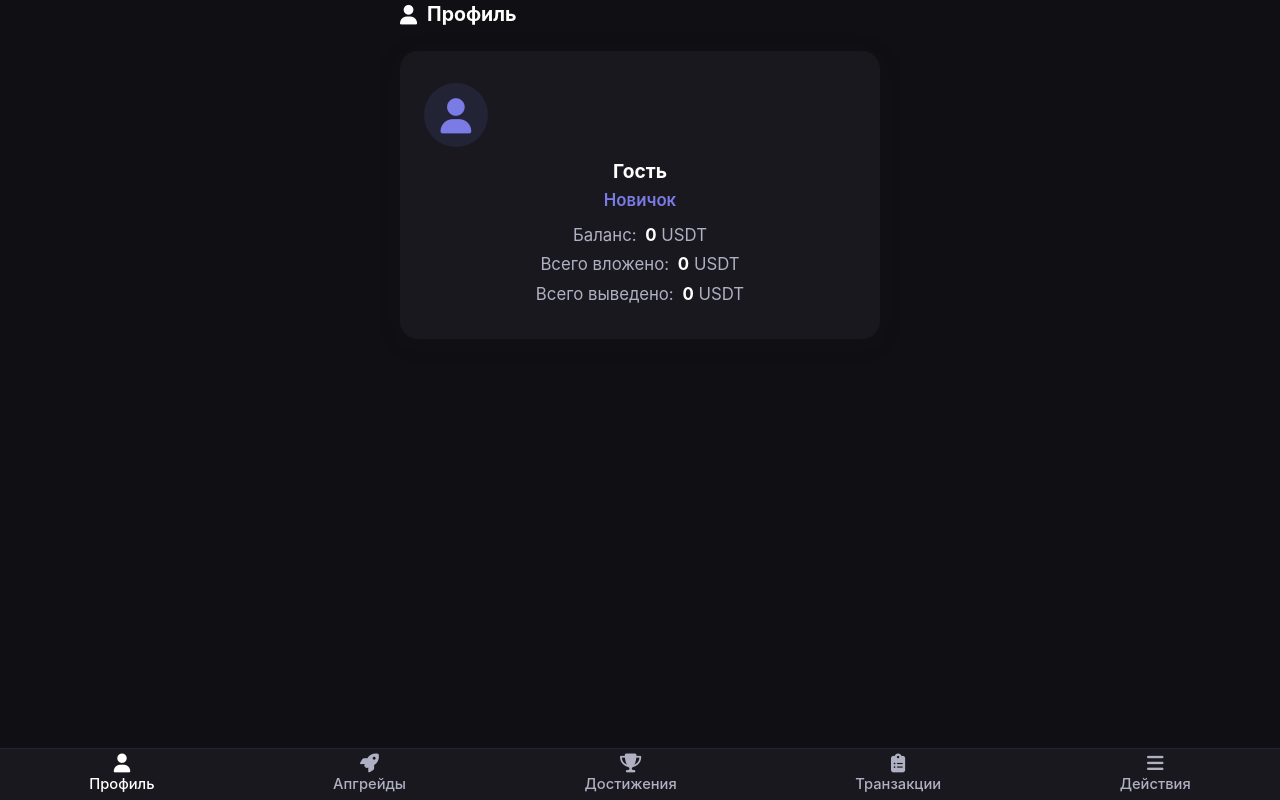
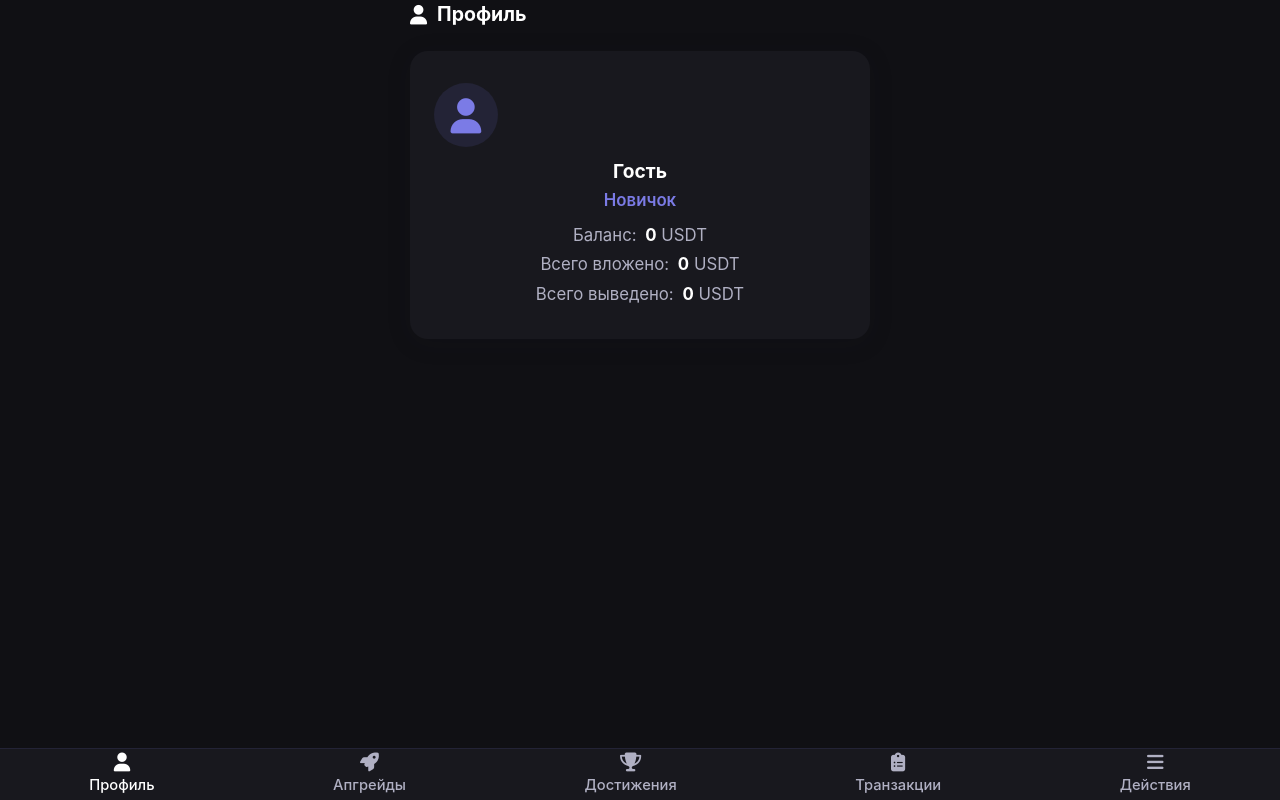
Before and after one commit to emoread23/miniapp23, a Python web app: template miniapp/zakaz/api/templates/index.html in a window 1280 px wide. Run offline with Jinja, Linux system fonts and the light colour scheme; the template is opened without the code that fills it, so the values that code supplies are empty.

Commit message:
blum style: одна страница, меню по ТЗ, плавный скролл

```diff
--- a/miniapp/zakaz/api/templates/index.html
+++ b/miniapp/zakaz/api/templates/index.html
@@ -17,7 +17,7 @@
         .container-main {
             max-width: 480px;
             margin: 0 auto;
-            padding: 0 0 90px 0;
+            padding: 0 10px 90px 10px;
         }
         .blum-section {
             margin-bottom: 44px;
@@ -193,13 +193,16 @@
             font-size: 1.18rem;
             margin-bottom: 1px;
         }
-        .blum-menu-btn span { font-size: 0.87rem; }
+        .blum-menu-btn span {
+            font-size: 0.77rem;
+            margin-top: 1px;
+        }
         .blum-menu-btn.active, .blum-menu-btn:active {
             color: #fff;
         }
         @media (max-width: 600px) {
-            .container-main { padding: 0 0 70px 0; }
-            .blum-card, .blum-section { padding-left: 2px; padding-right: 2px; }
+            .container-main { padding: 0 4px 70px 4px; }
+            .blum-card, .blum-section { padding-left: 0; padding-right: 0; }
         }
     </style>
 </head>
```
